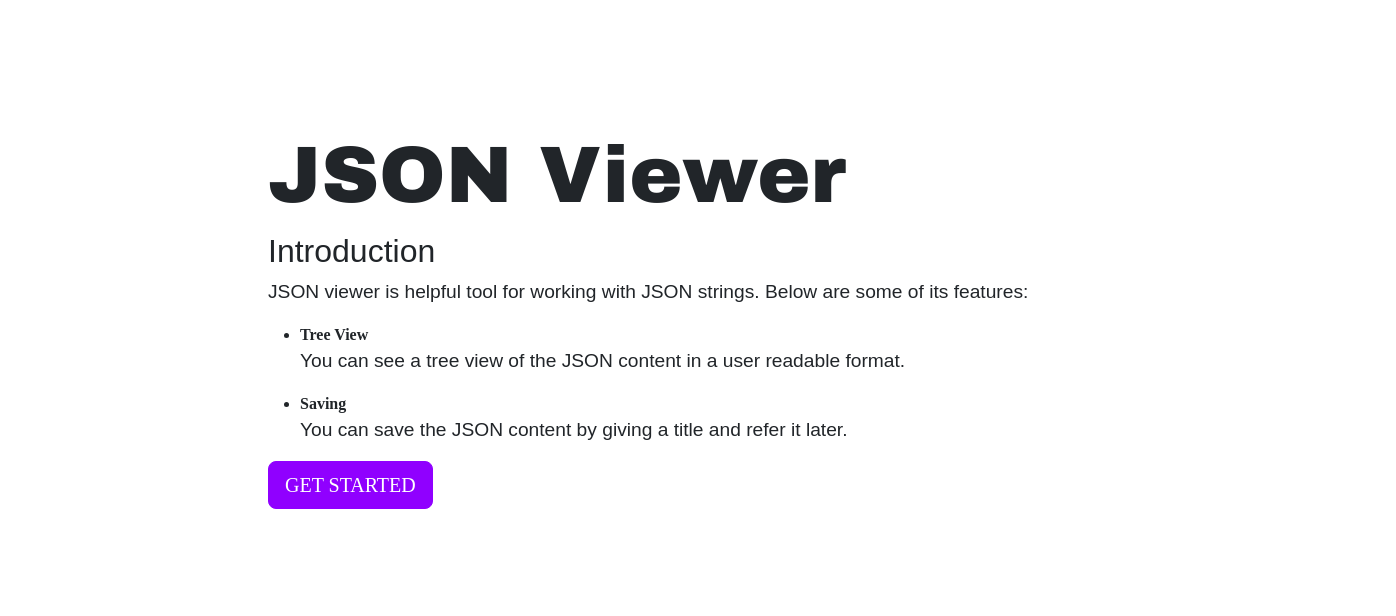
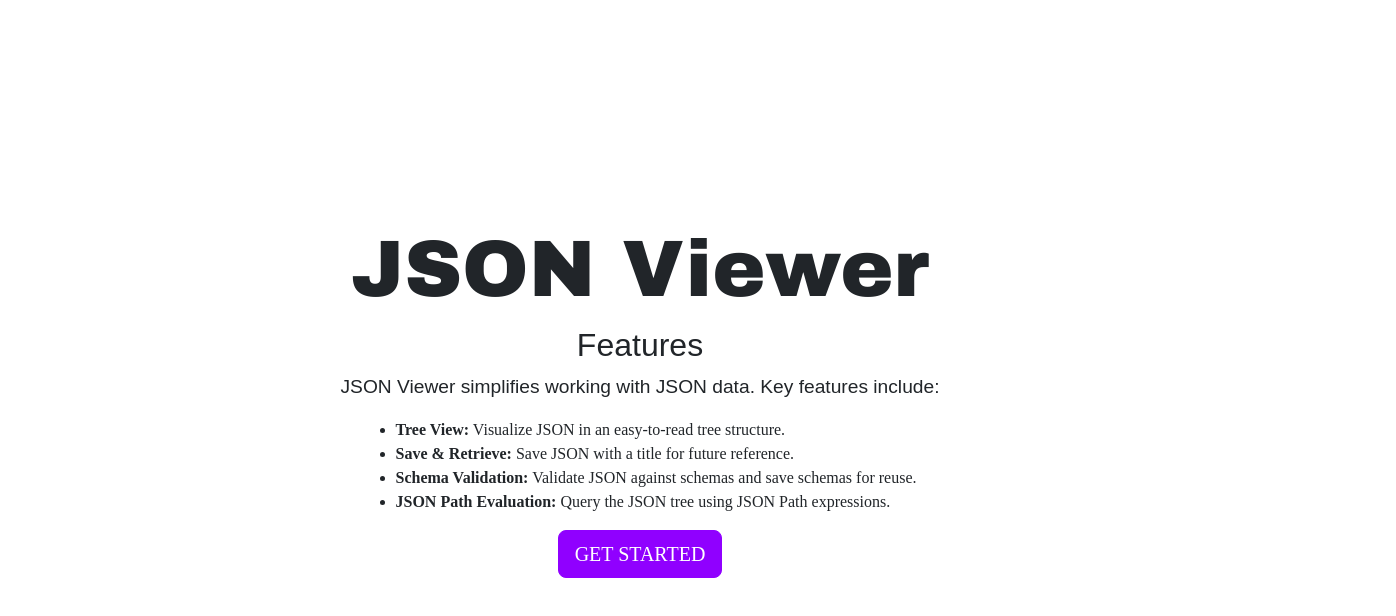
Before and after one commit to anandbmuley/json-viewer, a SvelteKit app: page / in a window 1280 px wide. Shown: the top 616 px of the page, 1396 px wide, since content can reach past the window. Built offline with nearby package versions, Linux system fonts and the light colour scheme.

Commit message:
Revise introduction and features section for clarity and conciseness in JSON Viewer

```diff
--- a/src/routes/+page.svelte
+++ b/src/routes/+page.svelte
@@ -4,25 +4,27 @@
 
 <div data-bs-theme="dark" class="container page-center">
 	<h1 class="display-1">JSON Viewer</h1>
-	<h2>Introduction</h2>
-	<p>JSON viewer is helpful tool for working with JSON strings. Below are some of its features:</p>
+	<h2>Features</h2>
+	<p>JSON Viewer simplifies working with JSON data. Key features include:</p>
 	<ul>
-		<li>
-			<b>Tree View</b>
-			<p>You can see a tree view of the JSON content in a user readable format.</p>
-		</li>
-		<li>
-			<b>Saving</b>
-			<p>You can save the JSON content by giving a title and refer it later.</p>
-		</li>
+		<li><b>Tree View:</b> Visualize JSON in an easy-to-read tree structure.</li>
+		<li><b>Save & Retrieve:</b> Save JSON with a title for future reference.</li>
+		<li><b>Schema Validation:</b> Validate JSON against schemas and save schemas for reuse.</li>
+		<li><b>JSON Path Evaluation:</b> Query the JSON tree using JSON Path expressions.</li>
 	</ul>
 	<a class="btn btn-lg btn-purple" href="/app">GET STARTED</a>
 </div>
 
 <style>
 	.page-center {
-		margin-left: 20%;
-		margin-top: 10%;
+		display: flex;
+		flex-direction: column;
+		justify-content: center;
+		align-items: center;
+		height: 100vh;
+	}
+	ul {
+		text-align: left;
 	}
 	h1 {
 		font-family: 'Arial Black';
```
